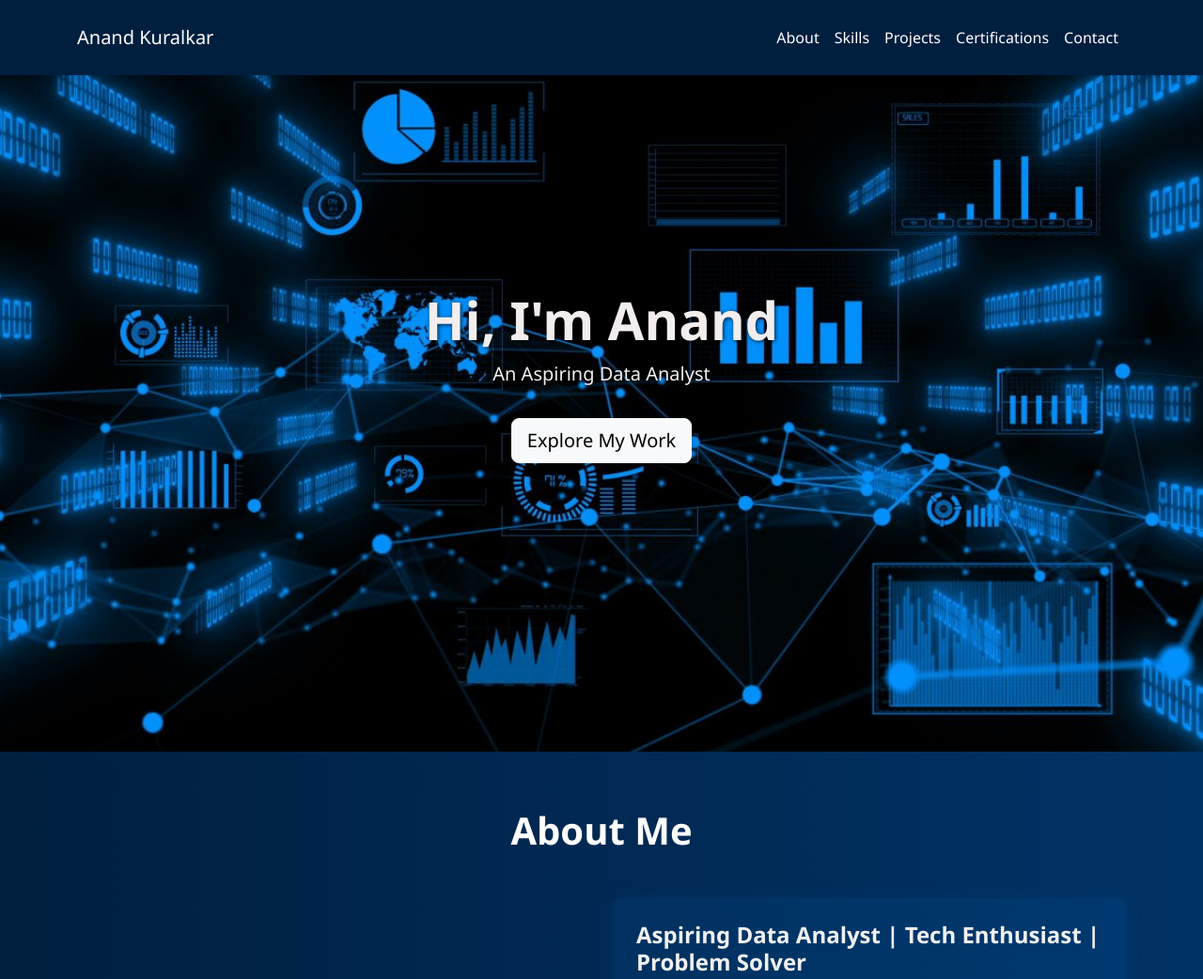
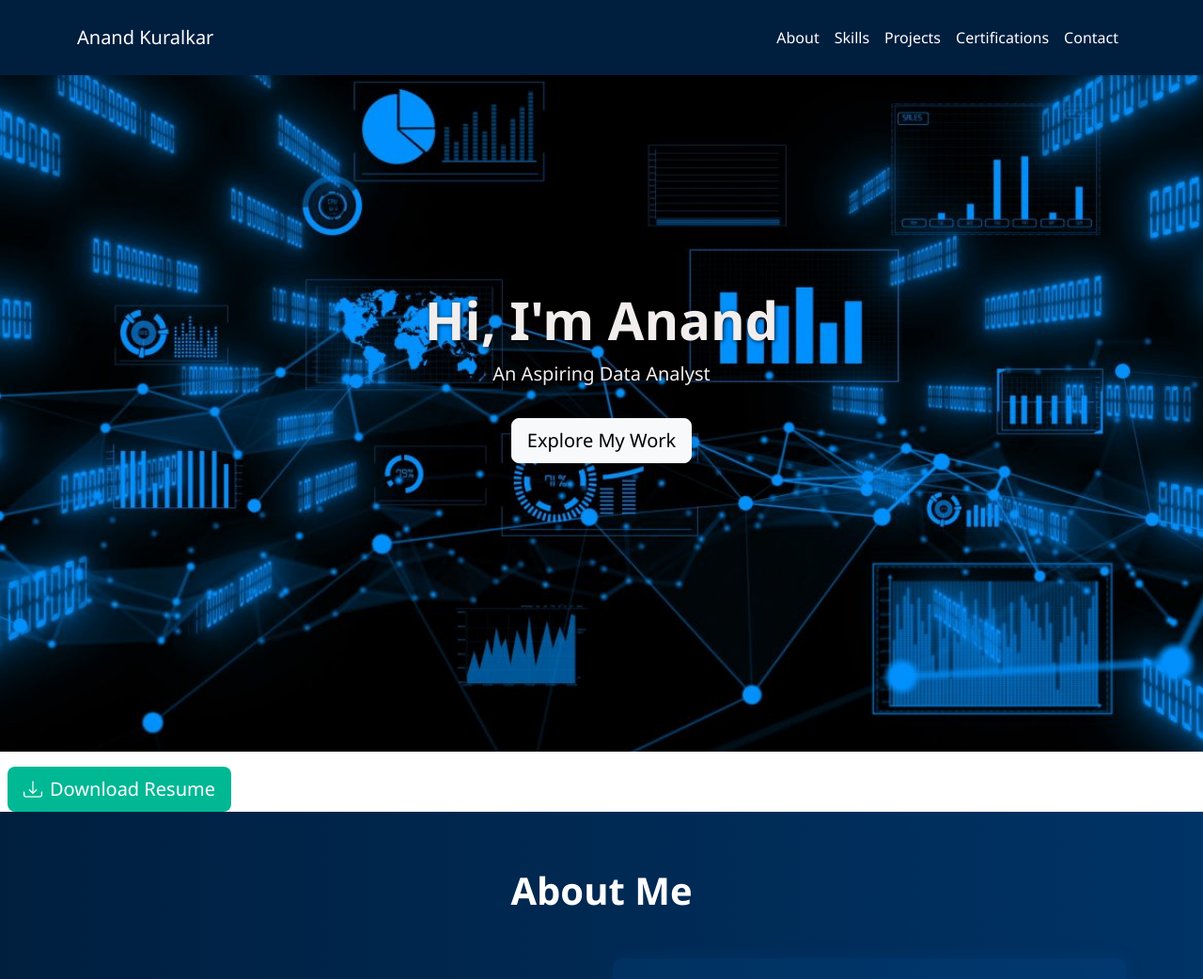
Before and after one commit to AnandKuralkar/personal_portfolio, a plain HTML site: page index.html in a window 1280 px wide. Shown: the top 1042 px of the page at 94% size. Drawn offline with nearby package versions, Linux system fonts and the light colour scheme.

Commit message:
Update index.html

```diff
--- a/index.html
+++ b/index.html
@@ -328,7 +328,9 @@
     <a href="#about" class="btn btn-light btn-lg mt-3">Explore My Work</a>
   </div>
 </section>
-
+<a href="https://drive.google.com/file/d/1mZlu5Uh-Ao5yd_EgF92Mb4bBtsOx4rm7/view?usp=sharing" download class="btn btn-accent btn-lg mt-3 ms-2">
+  <i class="bi bi-download me-2"></i>Download Resume
+</a>
  <!-- About Section -->
 <section id="about">
   <div class="container">
```
